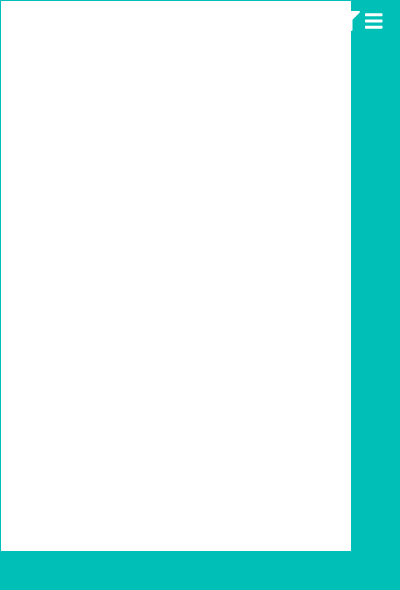
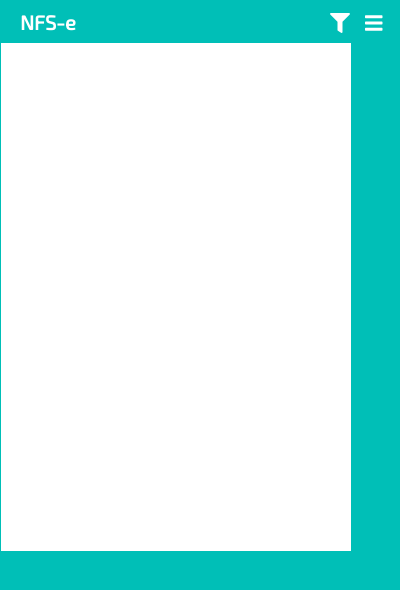
Before and after one commit to fernandocesarhubcount/OAlpha-project, a browser extension: page html/popup.html in a window 400 px wide. Drawn offline with Linux system fonts and the light colour scheme.

Commit message:
[Prototipo 1] Correção do layout

```diff
--- a/html/popup.html
+++ b/html/popup.html
@@ -6,6 +6,8 @@
    <meta http-equiv="X-UA-Compatible" content="ie=edge">
    <title>Document</title>
    <style>
+      @import url('https://fonts.googleapis.com/css?family=Exo+2');
+
       body{
          width: 350px;
          height: 550px;
@@ -14,6 +16,7 @@
          margin: 0px;
          padding: 1px;
          background-color: #00bfb7;
+         font-family: 'Exo 2';
       }
 
       .box{
@@ -27,9 +30,9 @@
          font-weight: bold;
          font-size: 20px;
          padding: 9px 19px;
-         float: left;
          z-index: 10;
          position: fixed;
+         background-color: #00bfb7;
       }
 
       .title--text,.title--config{
@@ -41,9 +44,9 @@
          text-align: right;
       }
 
-      .title--config i.fas::before,.title--config i.fas::after{
+      .title--config svg{
          cursor: pointer;
-         margin-left: 5px;
+         margin-left: 10px;
       }
 
       .list{
@@ -51,9 +54,7 @@
          background-color: white;
          width: 100%;
          height: 100%;
-         padding-top: 18px;
-         float: left;
-         z-index: -1;
+         padding-top: 20px;
       }
    </style>
 </head>
@@ -62,7 +63,7 @@
       <span class="title--text">
          NFS-e
       </span>
-      <span class="title--config">
+      <span id="menu" class="title--config">
          <i class="fas fa-filter"></i>
          <i class="fas fa-bars"></i>
       </span>
--- a/js/index.js
+++ b/js/index.js
@@ -1 +1,6 @@
 // Main code
+$ = document.querySelectorAll(this)[0];
+
+$('#menu .fa-filter').addEventListener('click',function(){
+   alert();
+});
```
